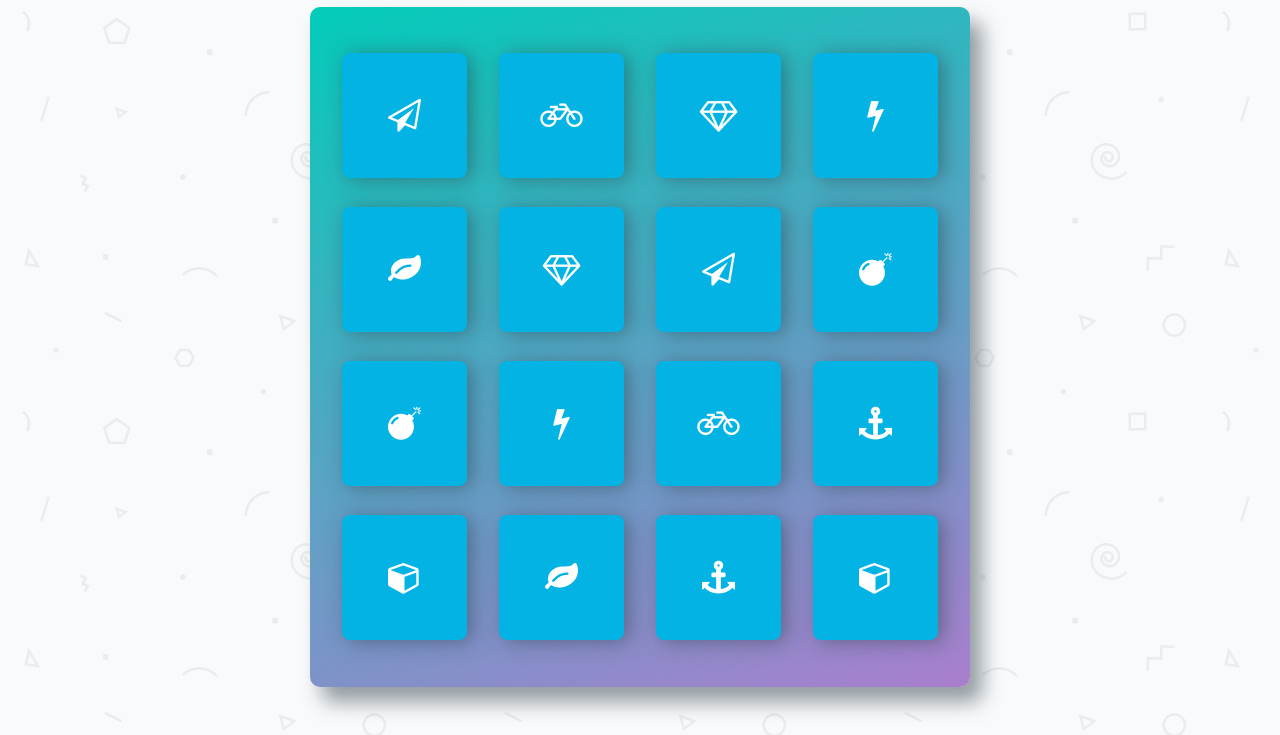
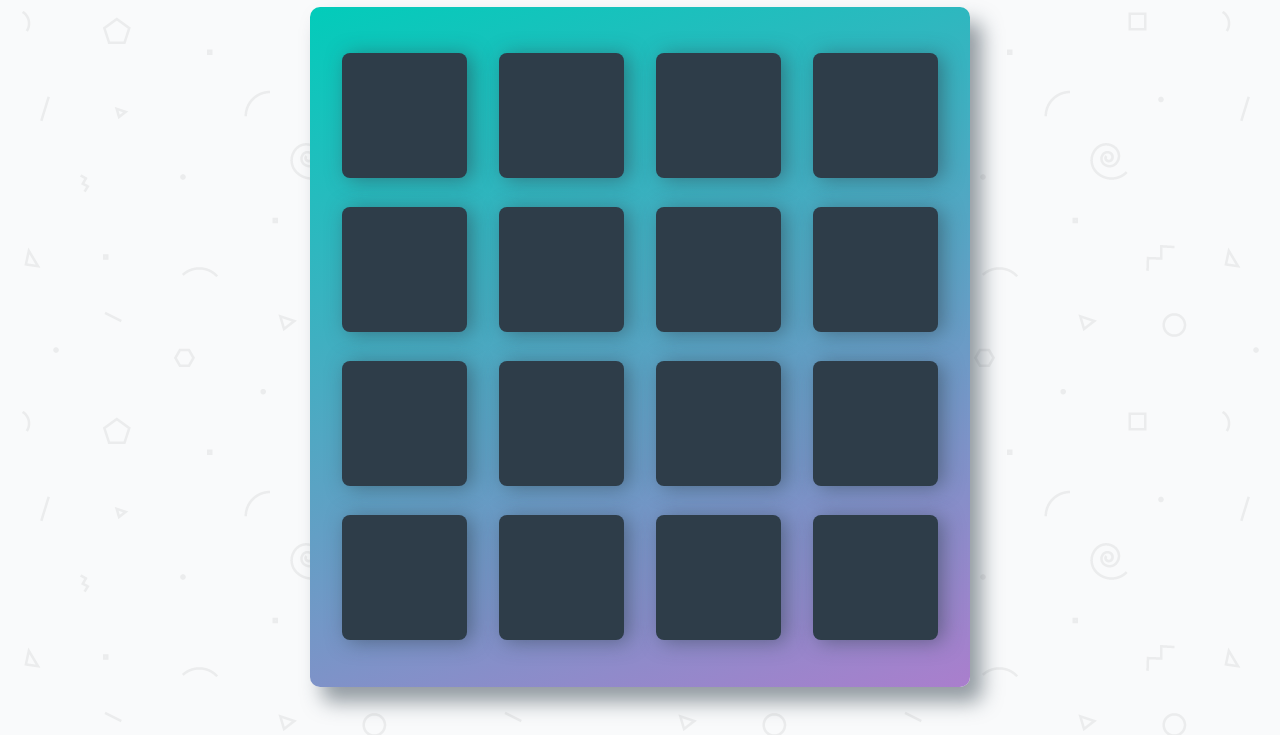
Before and after one commit to patrickolvera/my-memory-game, a plain HTML site: page index.html in a window 1280 px wide. Shown: the part 108-843 px from the top of the page. Drawn offline with Linux system fonts and the light colour scheme; a web font is replaced by a local one.

Commit message:
feat: click to show cards
Also changed variable titles to improve readability

```diff
--- a/index.html
+++ b/index.html
@@ -30,52 +30,52 @@
         </section>
 
         <ul class="deck">
-            <li class="card open show">
+            <li class="card">
 
             </li>
-            <li class="card open show">
+            <li class="card">
 
             </li>
-            <li class="card open show">
+            <li class="card">
 
             </li>
-            <li class="card open show">
+            <li class="card">
 
             </li>
-            <li class="card open show">
+            <li class="card">
 
             </li>
-            <li class="card open show">
+            <li class="card">
 
             </li>
-            <li class="card open show">
+            <li class="card">
 
             </li>
-            <li class="card open show">
+            <li class="card">
 
             </li>
-            <li class="card open show">
+            <li class="card">
 
             </li>
-            <li class="card open show">
+            <li class="card">
 
             </li>
-            <li class="card open show">
+            <li class="card">
 
             </li>
-            <li class="card open show">
+            <li class="card">
 
             </li>
-            <li class="card open show">
+            <li class="card">
 
             </li>
-            <li class="card open show">
+            <li class="card">
 
             </li>
-            <li class="card open show">
+            <li class="card">
 
             </li>
-            <li class="card open show">
+            <li class="card">
 
             </li>
         </ul>
--- a/js/app.js
+++ b/js/app.js
@@ -2,7 +2,8 @@
  * Create a list that holds all of your cards
  */
 const cardList = ['fa-diamond', 'fa-paper-plane-o', 'fa-anchor', 'fa-bolt', 'fa-cube', 'fa-anchor', 'fa-leaf', 'fa-bicycle', 'fa-diamond', 'fa-bomb', 'fa-leaf', 'fa-bomb', 'fa-bolt', 'fa-bicycle', 'fa-paper-plane-o', 'fa-cube'];
-const deckCards = document.querySelectorAll('.card');
+const cards = document.querySelectorAll('.card');
+const deck = document.querySelector('.deck');
 
 /*
  * Display the cards on the page
@@ -28,18 +29,18 @@ function shuffle(array) {
 shuffle(cardList);
 
 //Use the shuffled list to create the cards
-function createCards() {
+function createCardsEl() {
 
     for (let i = 0; i < cardList.length; i++) {
         const symbolClass = cardList[i];
         const iElement = document.createElement('i');
 
-        deckCards[i].innerHTML = "";
+        cards[i].innerHTML = "";
         iElement.className = "fa " + symbolClass;
-        deckCards[i].appendChild(iElement);
+        cards[i].appendChild(iElement);
     }
 }
-createCards();
+createCardsEl();
 
 /*
  * set up the event listener for a card. If a card is clicked:
@@ -51,3 +52,8 @@ createCards();
  *    + increment the move counter and display it on the page (put this functionality in another function that you call from this one)
  *    + if all cards have matched, display a message with the final score (put this functionality in another function that you call from this one)
  */
+deck.addEventListener('click', showCard);
+
+function showCard (event) {
+ event.target.classList += " show open";
+}
```
